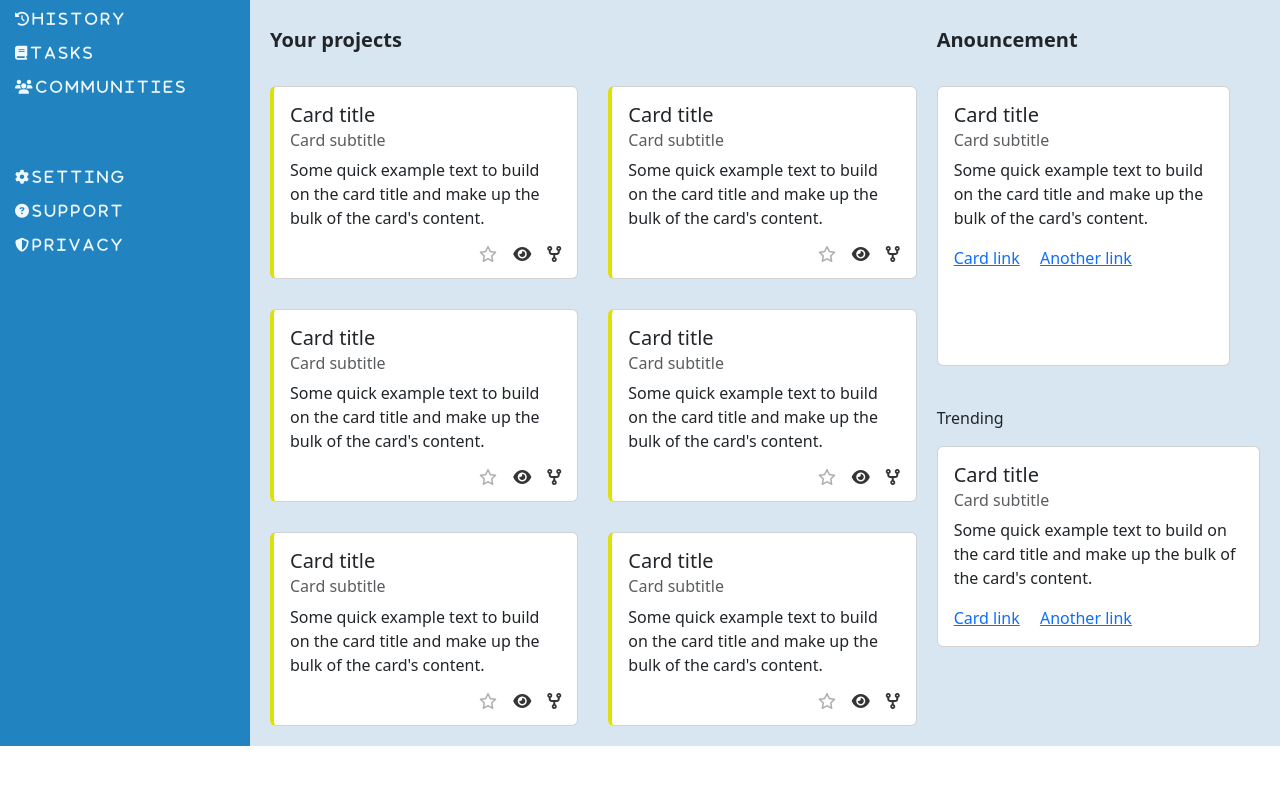
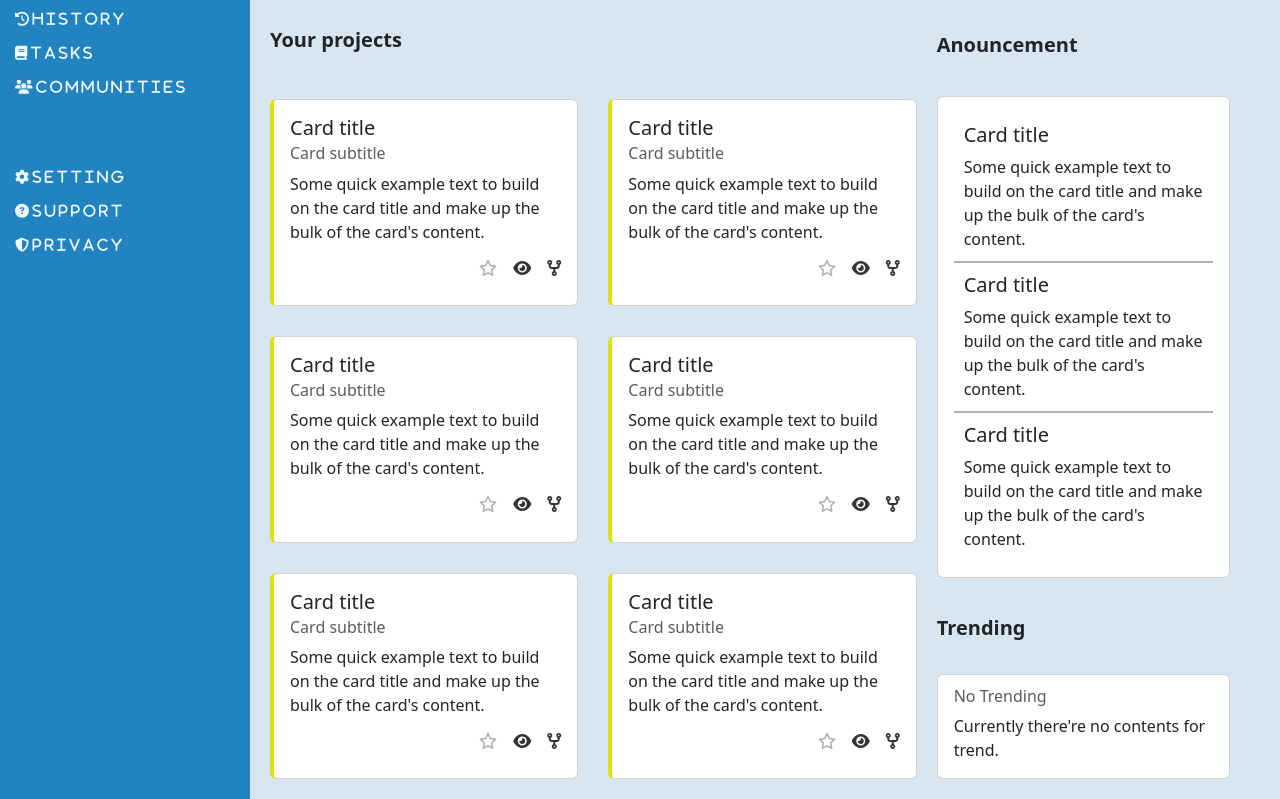
Before and after one commit to ItsJady-Taken/admin-dashboard, a plain HTML site: page index.html in a window 1280 px wide. Shown: the part 184-983 px from the top of the page. Before the commit the page ends 930 px from the top, so only its background shows below. Drawn offline with nearby package versions, Linux system fonts and the light colour scheme.

Commit message:
project complete

```diff
--- a/index.html
+++ b/index.html
@@ -158,11 +158,18 @@
                         <p>Anouncement</p>
                         <div class="card">
                             <div class="card-body">
-                                <h5 class="card-title">Card title</h5>
-                                <h6 class="card-subtitle mb-2 text-muted">Card subtitle</h6>
-                                <p class="card-text">Some quick example text to build on the card title and make up the bulk of the card's content.</p>
-                                <a href="#" class="card-link">Card link</a>
-                                <a href="#" class="card-link">Another link</a>
+                                <div>
+                                    <h5 class="card-title">Card title</h5>
+                                    <p class="card-text">Some quick example text to build on the card title and make up the bulk of the card's content.</p>
+                                </div>
+                                <div>
+                                    <h5 class="card-title">Card title</h5>
+                                    <p class="card-text">Some quick example text to build on the card title and make up the bulk of the card's content.</p>
+                                </div>
+                                <div>
+                                    <h5 class="card-title">Card title</h5>
+                                    <p class="card-text">Some quick example text to build on the card title and make up the bulk of the card's content.</p>
+                                </div>
                             </div>
                         </div>
                     </div>
@@ -171,11 +178,8 @@
                         <p>Trending</p>
                         <div class="card">
                             <div class="card-body">
-                                <h5 class="card-title">Card title</h5>
-                                <h6 class="card-subtitle mb-2 text-muted">Card subtitle</h6>
-                                <p class="card-text">Some quick example text to build on the card title and make up the bulk of the card's content.</p>
-                                <a href="#" class="card-link">Card link</a>
-                                <a href="#" class="card-link">Another link</a>
+                                <h6 class="card-subtitle mb-2 text-muted">No Trending</h6>
+                                <p class="card-text">Currently there're no contents for trend.</p>
                             </div>
                         </div>
                     </div>
--- a/styles.css
+++ b/styles.css
@@ -198,7 +198,7 @@ img {
 
 .content-layout > .news {
     display: grid;
-    gap: 40px;
+    gap: 30px;
 }
 
 .content-layout > .news > .anouncement {
@@ -216,15 +216,46 @@ img {
     font-size: 20px;
     font-weight: bold;
     position: relative;
-    top: 15px;
-
+    top: 20px;
 }
 
 .anouncement > .card {
     grid-row: 2 / 3;
+    position: relative;
+    top: 10px;
 }
 
-@media (max-width: 800px) {
+.anouncement > .card > .card-body div:not(:last-child) {
+    border-bottom: 2px solid rgb(177, 175, 175);
+}
+
+.anouncement > .card > .card-body div {
+     padding: 10px;
+}
+
+.content-layout > .news > .trending {
+    display: grid;
+    grid-template-columns: auto;
+    grid-template-rows: auto 1fr;
+    gap: 30px;
+    grid-template-areas:
+    "title title"
+    "card card";
+}
+
+.trending > p {
+    grid-row: 1 / 2;;
+    font-size: 20px;
+    font-weight: bold;
+    position: relative;
+    top: 15px;
+}
+
+.trending > .card {
+    grid-row: 2 / 3;
+}
+
+@media (max-width: 900px) {
     .sidebar {
         display: none;
     }
```
